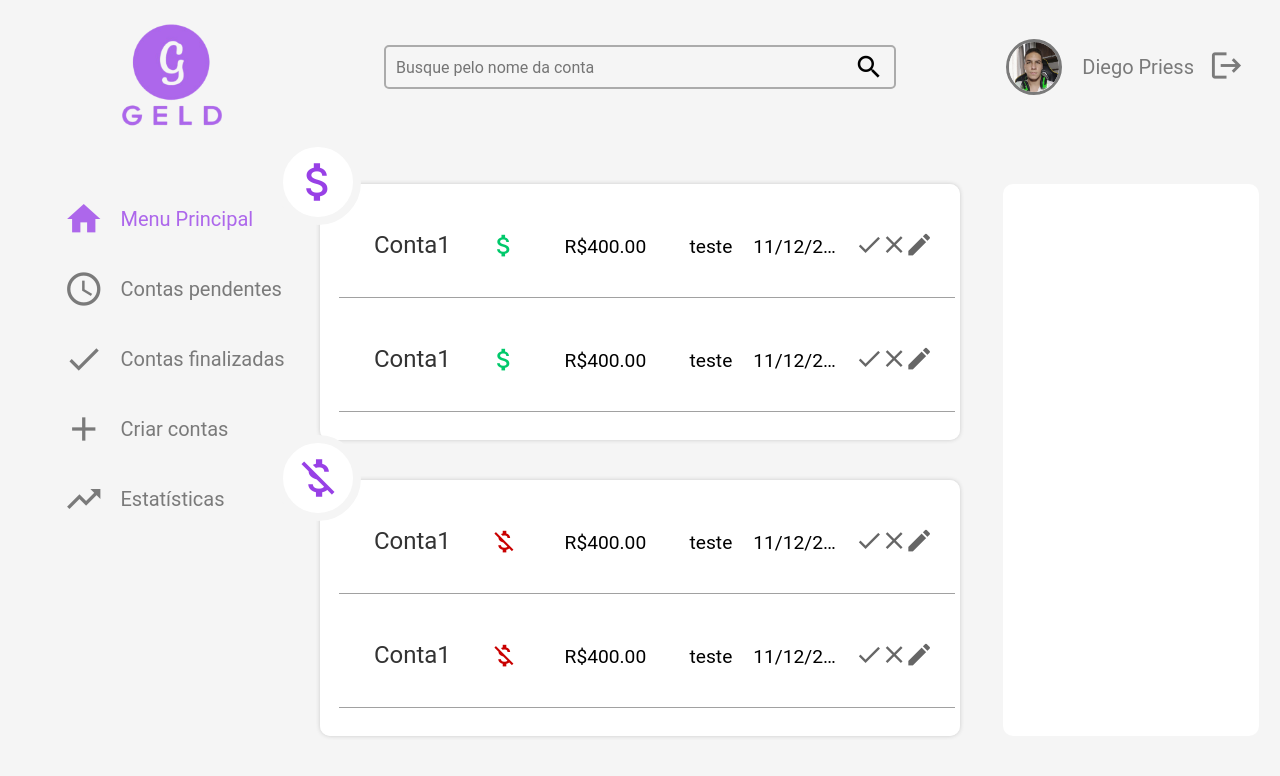
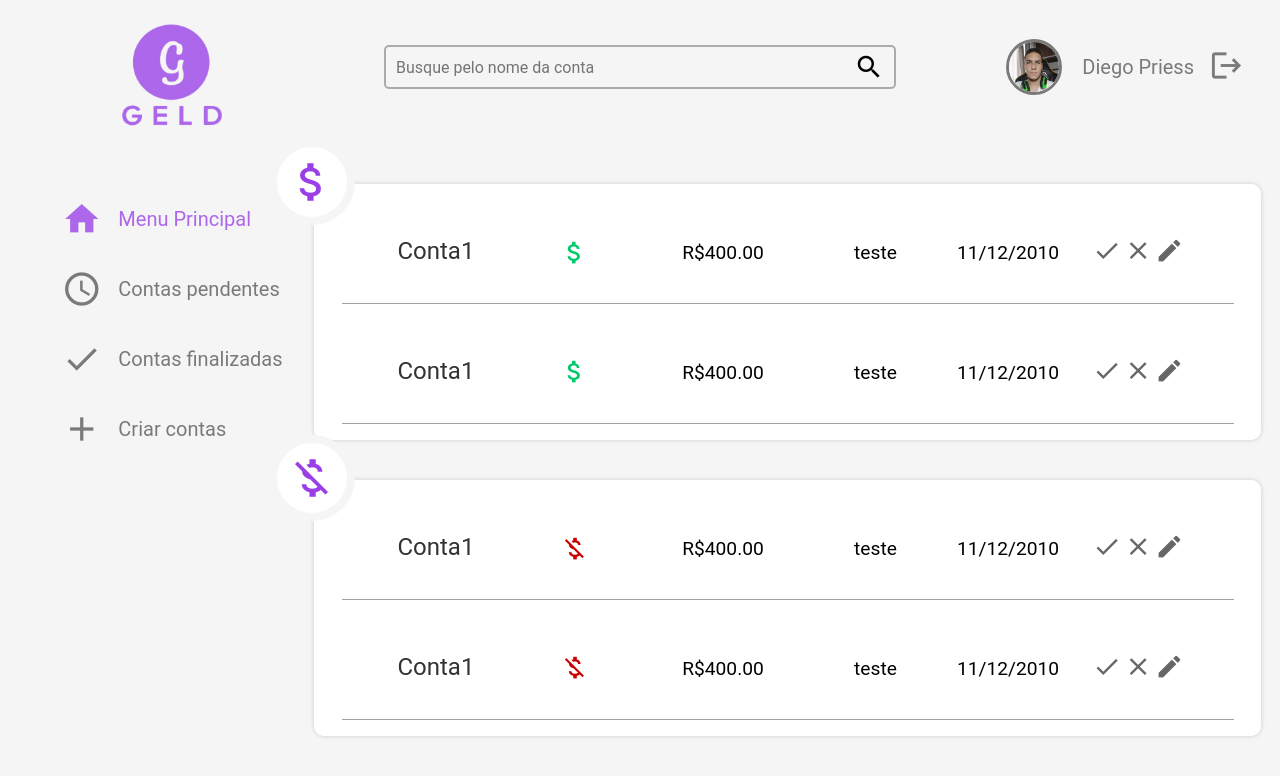
Before and after one commit to DiegoPriess/pac_second_semester_front, a React (Create React App) app: page /menu in a window 1280 px wide. Shown: the top 776 px of the page. Built offline with nearby package versions, Linux system fonts and the light colour scheme.

Commit message:
Removendo partes do software para primeira entrega

```diff
--- a/src/App.js
+++ b/src/App.js
@@ -36,7 +36,6 @@ function App() {
                   <NextsCard accountType="positive"/>
                   <NextsCard accountType="negative"/>
                 </div>
-                <ProfileAbstractCard />
               </div>
             </div>
           </Route>
--- a/src/app.scss
+++ b/src/app.scss
@@ -83,7 +83,7 @@ nav{
 	height: 77vh;
 
 	.nexts-cards-container{
-		width: 50%;
+		width: 74%;
 	}
 
 	.accounts-icon{
--- a/src/components/NavBar/index.jsx
+++ b/src/components/NavBar/index.jsx
@@ -21,7 +21,6 @@ const NavBar = () => {
                 <Link to={ROUTERS["ACCOUNTS_TO_PAY"]}><Item icon="schedule" active={window.location.pathname.includes(ROUTERS["ACCOUNTS_TO_PAY"]) ? true : false} name="Contas pendentes"/></Link>
                 <Link to={ROUTERS["PAY_ACCOUNTS"]}><Item icon="done" active={window.location.pathname.includes(ROUTERS["PAY_ACCOUNTS"]) ? true : false} name="Contas finalizadas"/></Link>
                 <Link to={ROUTERS["CREATE_ACCOUNTS"]}><Item icon="add" active={window.location.pathname.includes(ROUTERS["CREATE_ACCOUNTS"]) ? true : false} name="Criar contas"/></Link>
-                <Link to={ROUTERS["STATISTICS"]}><Item icon="trending_up" active={window.location.pathname.includes(ROUTERS["SETTINGS"]) ? true : false} name="Estatísticas"/></Link>
             </ul>
         </nav>
 
--- a/src/pages/Authentication/Register/index.jsx
+++ b/src/pages/Authentication/Register/index.jsx
@@ -11,7 +11,6 @@ const Register = () => {
             <InputGroup icon="email" labelText="E-mail" inputType="email"/>
             <InputGroup icon="lock" id="password" labelText="Senha" inputType="password"/>
             <InputGroup icon="lock" id="confirm-password" labelText="Confirmar Senha" inputType="password"/>
-            <InputGroup icon="attach_money" labelText="Saldo Inicial" inputType="number"/>
             <InputGroup id="profile-image" labelText="Foto de perfil" inputType="file" />
             <div className="actions-container">
                 <Button textButton="Cadastrar-se"/>
--- a/src/pages/Authentication/style.scss
+++ b/src/pages/Authentication/style.scss
@@ -1,5 +1,6 @@
 .authentication{
     display: flex;
+    color: #696969;
 
     .logo{
         position: absolute;
```
